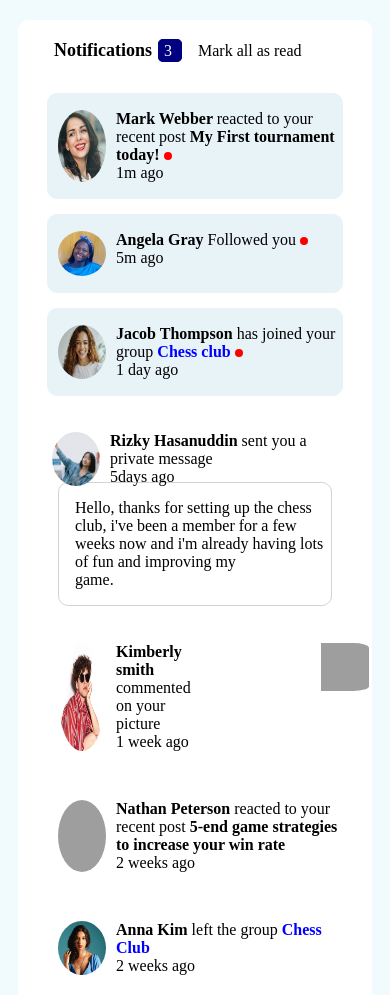
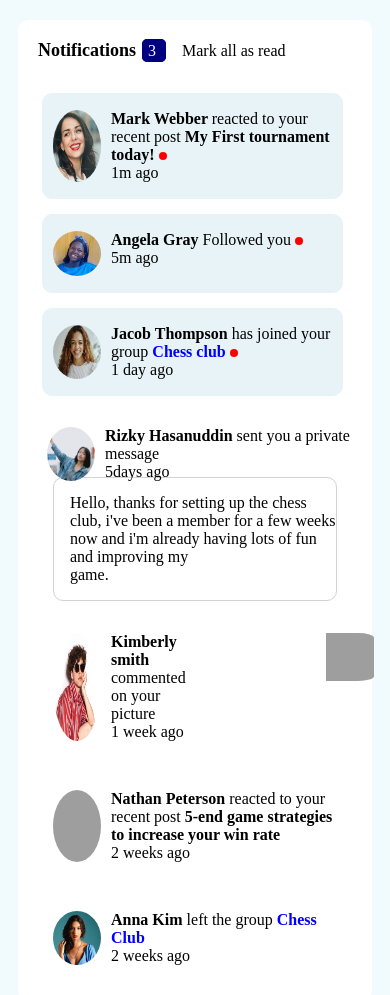
Before and after one commit to dedoyin21/Notification-board, a plain HTML site: page index.html in a window 390 px wide. Shown: the top 995 px of the page. Drawn offline with Linux system fonts and the light colour scheme; grey boxes are pictures that could not be loaded.

Commit message:
Update styles.css

```diff
--- a/styles.css
+++ b/styles.css
@@ -135,7 +135,7 @@ body {
     }
 
     #img2 {
-        margin-inline-start: 20px;
+        margin-inline-start: 10px;
         margin-inline-end: 10px;
     }
 
@@ -146,4 +146,32 @@ body {
     #border-box {
         margin: -20px 1rem 0px 1rem;
     }
+
+    .header {
+        margin: 0 1rem 2rem 1rem;
+    }
+    .border-box{
+        margin: 5px 1rem 0px 80px;
+    }
+    .notify-board {
+        margin: 15px 25px 15px 20px;
+    }
+
+    .notia {
+        margin: 15px 20px 15px 20px;
+    }
+
+    .notify-board4 {
+        margin: 15px 20px 15px 20px;
+    }
+    .notify-board1 {
+        margin: 15px;
+    }
+    #img2 {
+        margin-inline-start: 30px;
+        margin-inline-end: 20px;
+    }
+
+
+
 }
```
